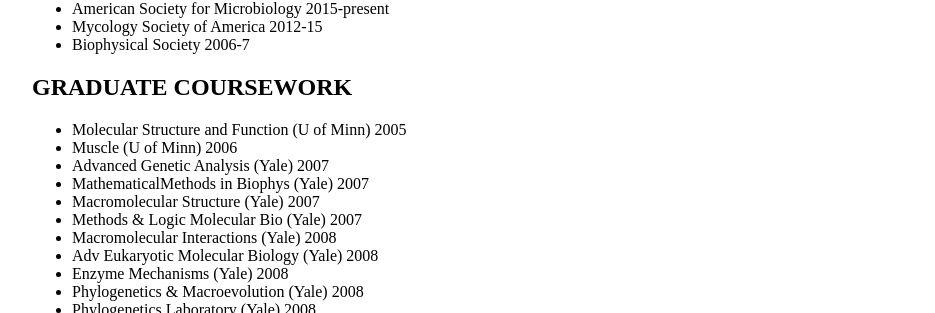
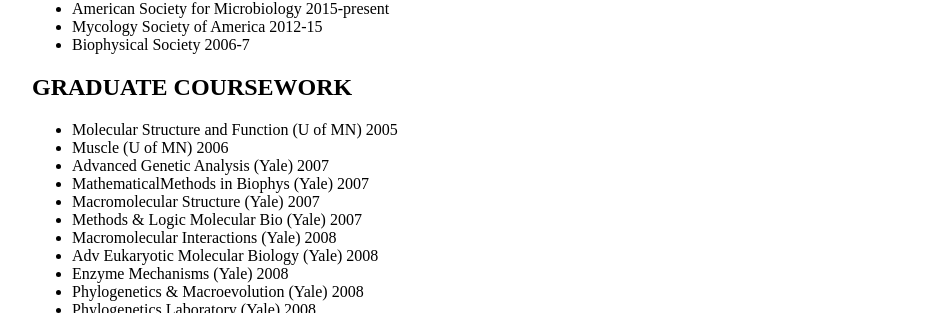
Before and after one commit to dspak/dspak.github.io, a Jekyll site: the page built from cv/index.md, in a window 1280 px wide and 900 px high, scrolled down 5669 px. Shown: the part 314-627 px from the top of the window, without its empty margins (160-1095 px from the left). Built offline with Jekyll 4.4.1, drawn with Linux system fonts in a browser that asks for light colours; comment, search, counter and statistics services are not loaded.

Commit message:
Update index.md

```diff
--- a/cv/index.md
+++ b/cv/index.md
@@ -249,8 +249,8 @@
 
 ## GRADUATE COURSEWORK
 
-* Molecular Structure and Function (U of Minn)	2005
-* Muscle (U of Minn)	2006
+* Molecular Structure and Function (U of MN)	2005
+* Muscle (U of MN)	2006
 * Advanced Genetic Analysis (Yale)	2007
 * MathematicalMethods in Biophys (Yale)	2007
 * Macromolecular Structure (Yale)	2007
```
